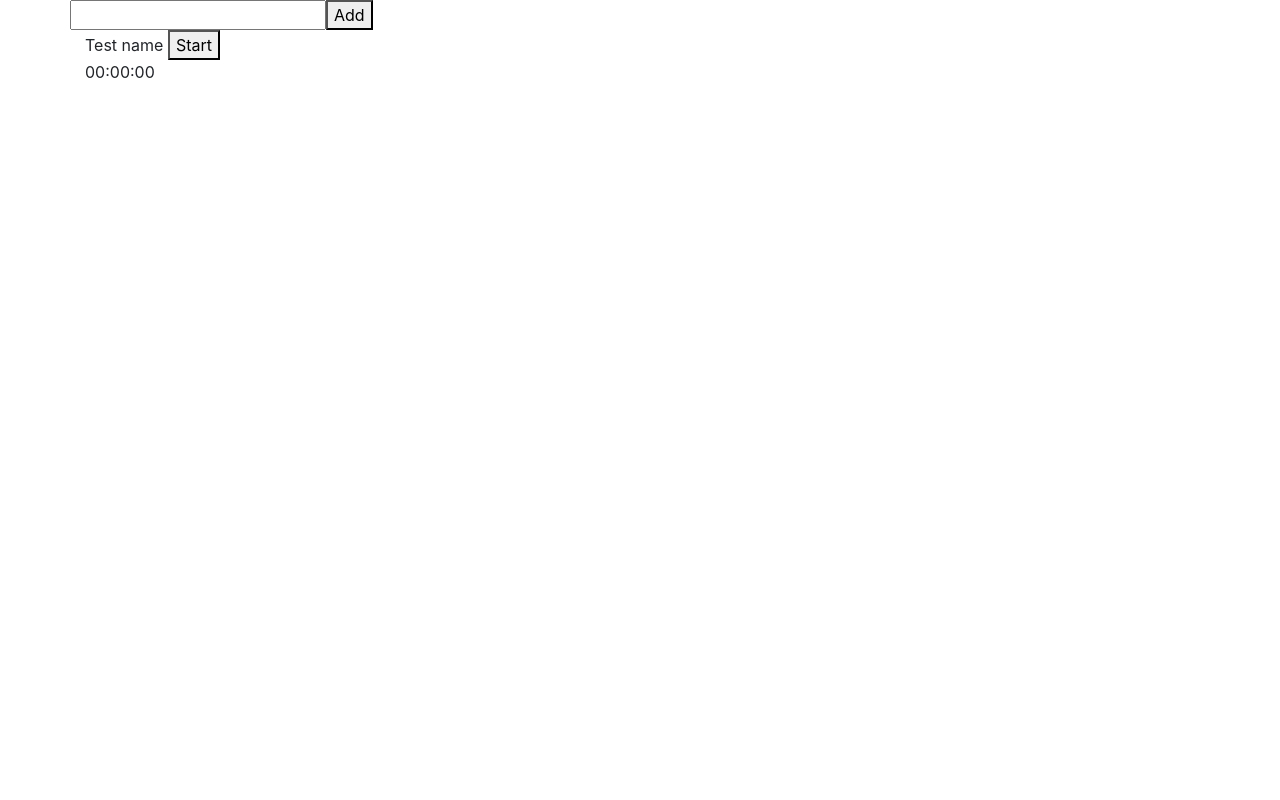
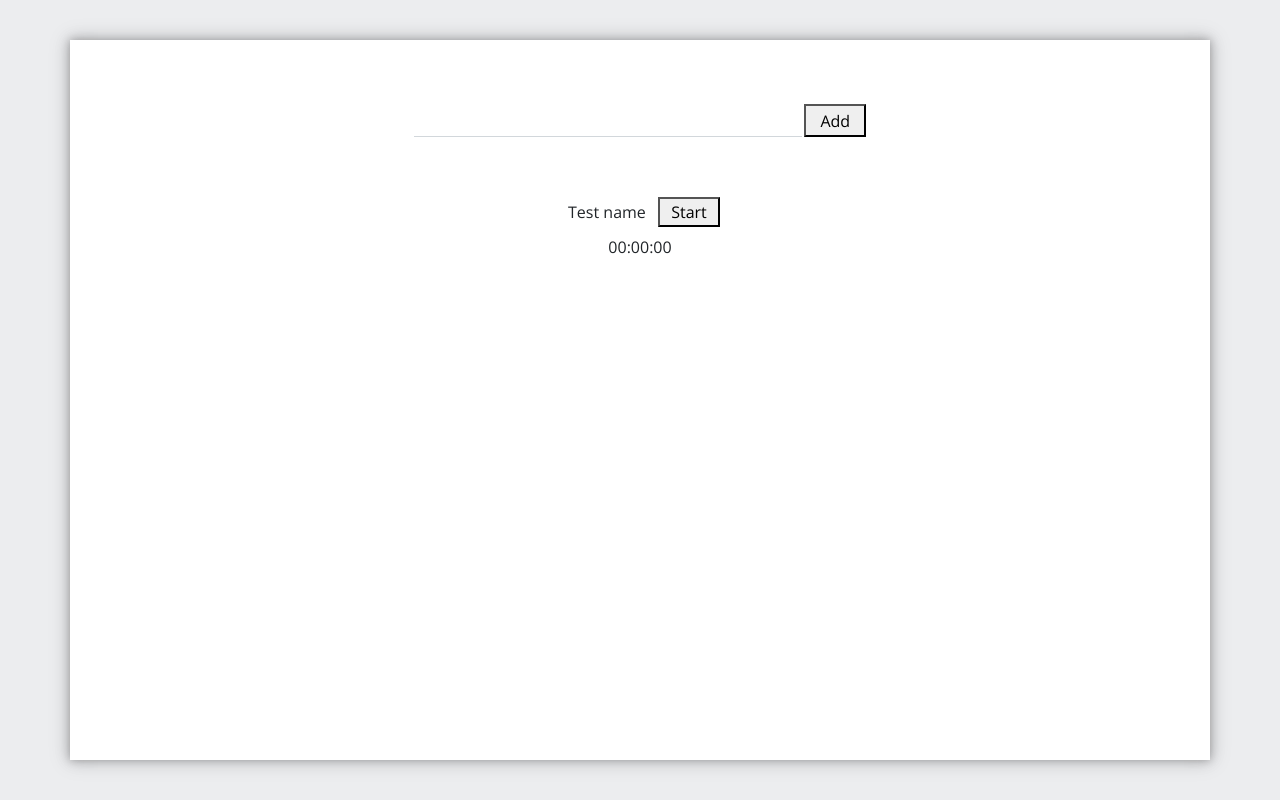
Before and after one commit to ErvisaH/tracking_app, a plain HTML site: page index.html in a window 1280 px wide. Drawn offline with nearby package versions, Linux system fonts and the light colour scheme.

Commit message:
other changes

```diff
--- a/css/style.css
+++ b/css/style.css
@@ -1,2 +1,64 @@
 .project-item .stopwatch span:nth-child(2)::before{
 }
+html, body{
+  height:100%;
+  width:100%;
+  font-family: "Open Sans", sans-serif!important;
+  color:#222;
+}
+body {
+  display: flex;
+  align-items: center;
+  background-color: #ecedef!important;
+}
+.container{
+  height: 90%;
+  width: 90%;
+  box-shadow: 0 0 8px 0 rgba(0, 0, 0, 0.23), 0 0 15px 0 rgba(0, 0, 0, 0.16), 0 0 20px 4px rgba(0, 0, 0, 0.09);
+  background-color: #ffffff;
+  display: flex;
+  flex-direction: column;
+  align-items: center;
+  padding: 5%;
+}
+.search{
+  width: 70%;
+  justify-content: center;
+}
+input:focus{
+        outline: none;
+    }
+input {
+      border-top-style: hidden;
+      border-right-style: hidden;
+      border-left-style: hidden;
+      border-bottom: 1px inset #adb5bd8a;
+      }
+#input_add{
+  margin-right: 2px;
+  padding: 4px;
+}
+input[type=text] {
+   width: 50%;
+}
+button{
+  width: 62px;
+}
+#result{
+  width: 80%;
+  text-align: center;
+  margin: 5%;
+}
+.project-item{
+  padding: 4px;
+}
+.name{
+  width: 250px;
+  padding: 8px;
+}
+.btn_start{
+
+}
+.stopwatch{
+  padding: 8px;
+}
--- a/index.html
+++ b/index.html
@@ -6,6 +6,8 @@
   <meta http-equiv="X-UA-Compatible" content="IE=edge"/>
   <meta name="viewport" content="width=device-width,initial-scale=1.0,maximum-scale=1"/>
   <meta name="author" content="Ervisa & Andrea Hasani">
+  <link href="https://fonts.googleapis.com/css?family=Open+Sans&display=swap" rel="stylesheet">
+
     <!-- description -->
   <meta name="description" content="Tracking App">
 
```
